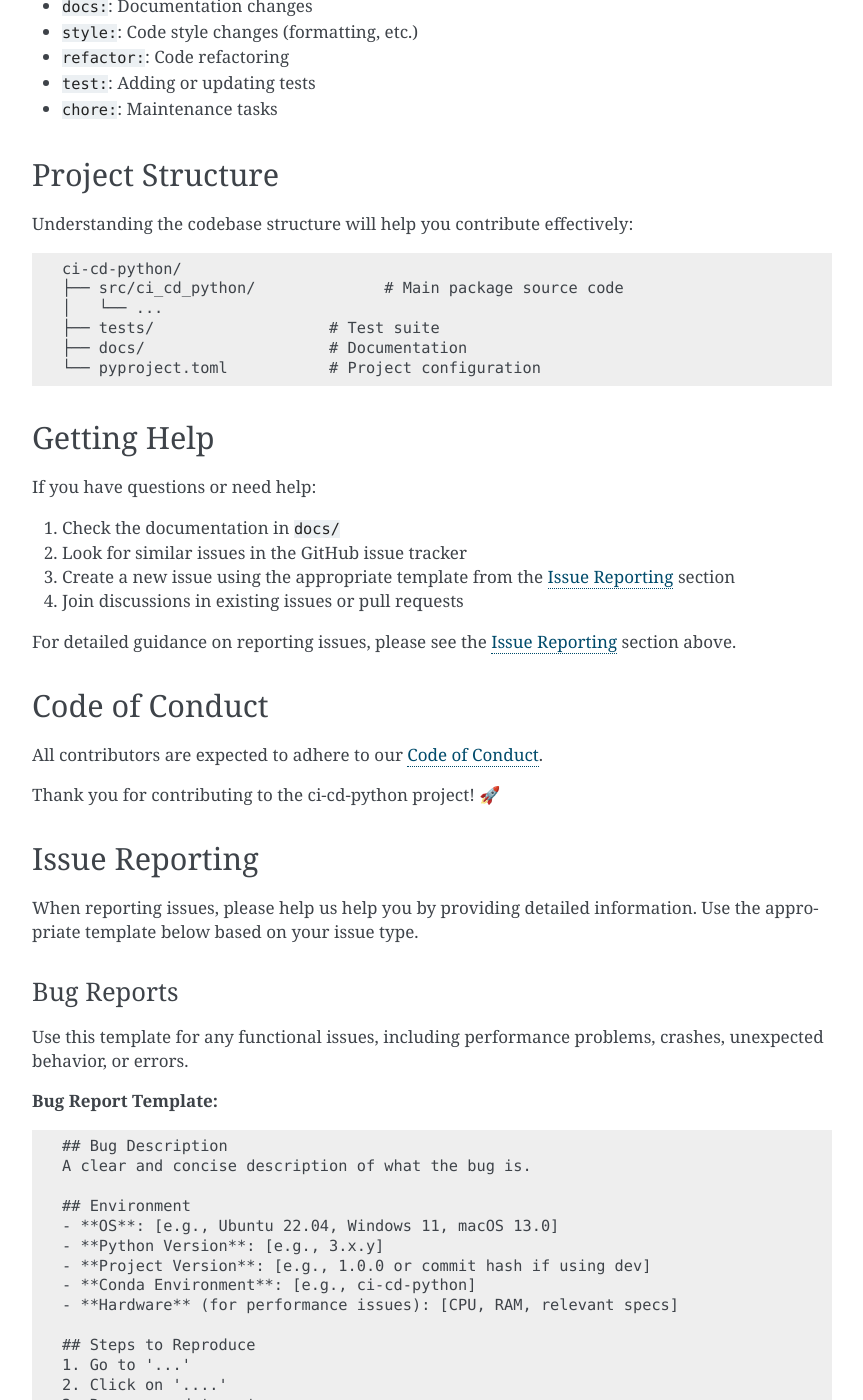
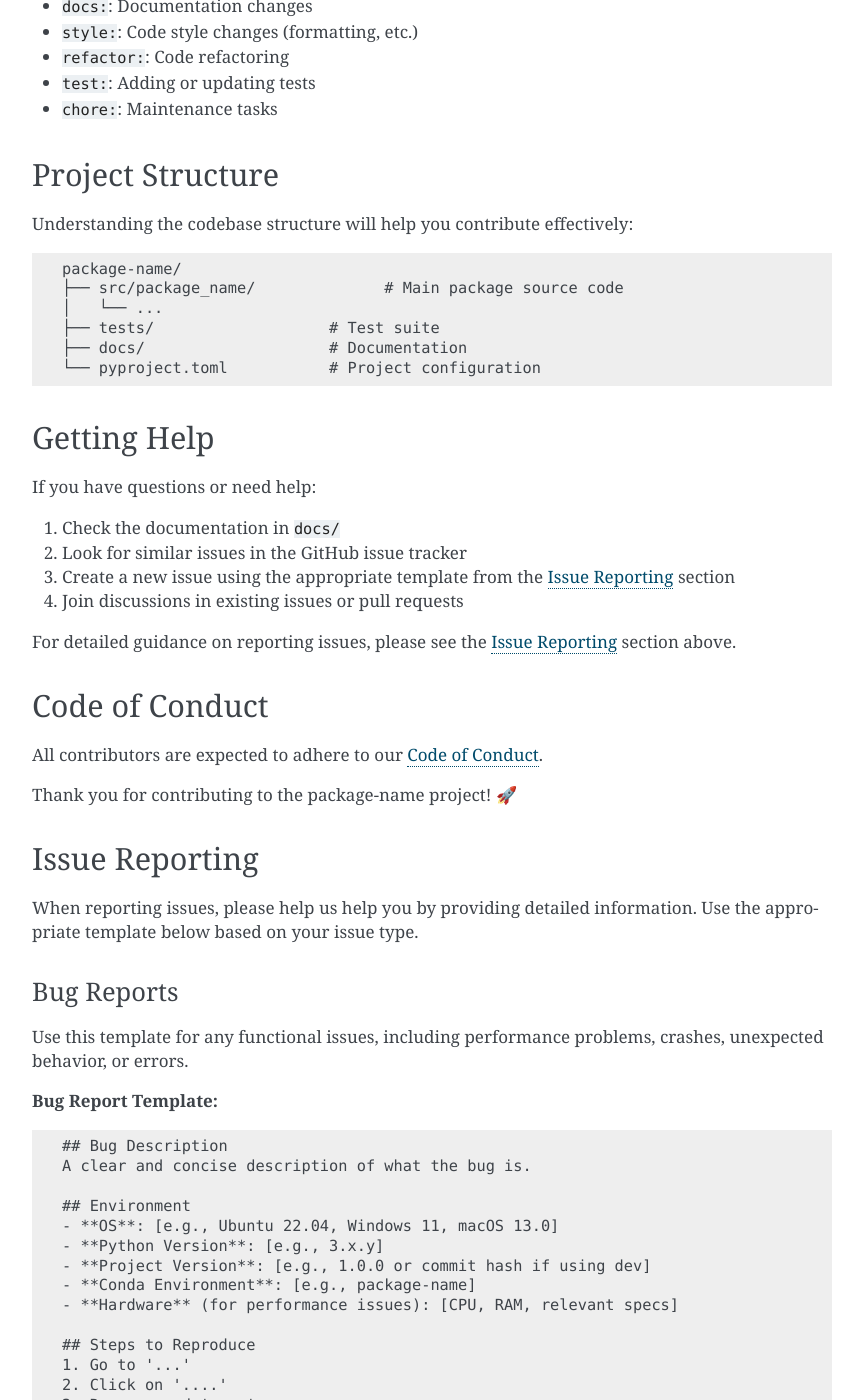
Before and after one commit to j-moralejo-pinas/ci-cd-python-gitflow, a Sphinx documentation site: the page built from docs/contributing.rst, in a window 1280 px wide and 1400 px high, scrolled down 11333 px. Shown: the whole window, without its empty margins (338-1201 px from the left). Built offline with Sphinx 7.4.7, drawn with Linux system fonts in a browser that asks for light colours; formulas are drawn with MathJax 3; pages that are not in the unit, such as notebooks, are missing from menus; the version number could not be read and is left out; some of the changed text lies outside the part shown.

Commit message:
Updated github actions no-self-install Changed names everywhere

```diff
--- a/AUTHORS.rst
+++ b/AUTHORS.rst
@@ -2,7 +2,7 @@
 Contributors
 ============
 
-The ci-cd-python project is made possible by contributions from the following people:
+The package-name project is made possible by contributions from the following people:
 
 Maintainers
 ===========
--- a/CODE_OF_CONDUCT.rst
+++ b/CODE_OF_CONDUCT.rst
@@ -2,7 +2,7 @@
 Code of Conduct (Placeholder)
 ====================
 
-This is a placeholder for the ci-cd-python project Code of Conduct.
+This is a placeholder for the package-name project Code of Conduct.
 
 All contributors, maintainers, and users are expected to uphold standards of respectful and inclusive behavior in all project spaces.
 
--- a/CONTRIBUTING.rst
+++ b/CONTRIBUTING.rst
@@ -2,7 +2,7 @@
 Contributing
 ==============
 
-We welcome contributions to the ci-cd-python project! This guide will help you get started with contributing to the project.
+We welcome contributions to the package-name project! This guide will help you get started with contributing to the project.
 
 📋 **Table of Contents**
 ========================
@@ -37,8 +37,8 @@ Fork and Clone
 
 .. code-block:: bash
 
-    git clone https://github.com/j-moralejo-pinas/ci-cd-python.git
-    cd ci-cd-python
+    git clone https://github.com/j-moralejo-pinas/package-name.git
+    cd package-name
 
 Development Setup
 =================
@@ -50,8 +50,8 @@ Environment Setup
 
 .. code-block:: bash
 
-    conda create -n ci-cd-python python=3.x
-    conda activate ci-cd-python
+    conda create -n package-name python=3.x
+    conda activate package-name
 
 2. Install the package in development mode:
 
@@ -110,7 +110,7 @@ When running code during development, use:
 
 .. code-block:: bash
 
-    PYTHONPATH='/path/to/ci-cd-python/src' python your_script.py
+    PYTHONPATH='/path/to/package-name/src' python your_script.py
 
 Branching Model and Workflow
 ============================
@@ -259,7 +259,7 @@ We use **pyupgrade** to automatically upgrade Python syntax to use modern featur
     pyupgrade --py312-plus src/**/*.py
 
     # Upgrade specific files
-    pyupgrade --py312-plus src/ci_cd_python/specific_module.py
+    pyupgrade --py312-plus src/package_name/specific_module.py
 
     # Upgrade all Python files recursively
     find src -name "*.py" -exec pyupgrade --py312-plus {} +
@@ -285,7 +285,7 @@ We use **docformatter** to automatically format docstrings:
     docformatter --check src/**/*.py
 
     # Format specific files
-    docformatter --in-place src/ci_cd_python/specific_module.py
+    docformatter --in-place src/package_name/specific_module.py
 
 Docformatter ensures:
 
@@ -321,7 +321,7 @@ We use **pydoclint** to ensure docstring quality and consistency:
     pydoclint src/
 
     # Check specific files
-    pydoclint src/ci_cd_python/specific_module.py
+    pydoclint src/package_name/specific_module.py
 
 Pydoclint helps ensure that:
 
@@ -341,7 +341,7 @@ We use **Pyright** for static type checking:
     pyright
 
     # Check specific files
-    pyright src/ci_cd_python/specific_module.py
+    pyright src/package_name/specific_module.py
 
 Pyright is configured in ``pyrightconfig.json`` and helps catch type-related errors before runtime.
 
@@ -351,7 +351,7 @@ Pyright is configured in ``pyrightconfig.json`` and helps catch type-related err
 
     {
         "venvPath": "/path/to/your/conda/envs",
-        "venv": "ci-cd-python"
+        "venv": "package-name"
     }
 
 Replace ``/path/to/your/conda/envs`` with your actual conda environments path (e.g., ``/home/username/miniconda3/envs`` or ``/home/username/micromamba/envs``).
@@ -411,7 +411,7 @@ Example of well-formatted code:
     import numpy as np
     import pandas as pd
 
-    from ci_cd_python import fun
+    from package_name import fun
 
     def calculate_statistics(data: List[float]) -> Dict[str, float]:
         """Calculate basic statistics for a list of numbers.
@@ -452,7 +452,7 @@ Running Tests
     pytest --cov=src
 
     # Run specific test file
-    pytest tests/ci_cd_python/test_specific_module.py
+    pytest tests/package_name/test_specific_module.py
 
     # Run tests matching a pattern
     pytest -k "test_pattern"
@@ -474,7 +474,7 @@ Example test:
     import pytest
     import numpy as np
 
-    from ci_cd_python import fun
+    from package_name import fun
 
 
     class TestFeature:
@@ -581,8 +581,8 @@ Understanding the codebase structure will help you contribute effectively:
 
 .. code-block::
 
-    ci-cd-python/
-    ├── src/ci_cd_python/              # Main package source code
+    package-name/
+    ├── src/package_name/              # Main package source code
     │   └── ...
     ├── tests/                   # Test suite
     ├── docs/                    # Documentation
@@ -605,7 +605,7 @@ Code of Conduct
 
 All contributors are expected to adhere to our `Code of Conduct <CODE_OF_CONDUCT.rst>`_.
 
-Thank you for contributing to the ci-cd-python project! 🚀
+Thank you for contributing to the package-name project! 🚀
 
 Issue Reporting
 ===============
@@ -628,7 +628,7 @@ Use this template for any functional issues, including performance problems, cra
     - **OS**: [e.g., Ubuntu 22.04, Windows 11, macOS 13.0]
     - **Python Version**: [e.g., 3.x.y]
     - **Project Version**: [e.g., 1.0.0 or commit hash if using dev]
-    - **Conda Environment**: [e.g., ci-cd-python]
+    - **Conda Environment**: [e.g., package-name]
     - **Hardware** (for performance issues): [CPU, RAM, relevant specs]
 
     ## Steps to Reproduce
--- a/README.rst
+++ b/README.rst
@@ -1,8 +1,8 @@
 =============
-ci-cd-python
+package-name
 =============
 
-.. image:: https://img.shields.io/badge/python-3.13+-blue.svg
+.. image:: https://img.shields.io/badge/python-3.x+-blue.svg
     :target: https://www.python.org/downloads/
     :alt: Python Version
 
--- a/docs/conf.py
+++ b/docs/conf.py
@@ -33,7 +33,7 @@ import shutil
 #     from sphinx import apidoc
 
 # output_dir = os.path.join(__location__, "api")
-# module_dir = os.path.join(__location__, "../src/ci_cd_python")
+# module_dir = os.path.join(__location__, "../src/package_name")
 # try:
 #     shutil.rmtree(output_dir)
 # except FileNotFoundError:
@@ -110,7 +110,7 @@ source_suffix = ".rst"
 master_doc = "index"
 
 # General information about the project.
-project = "ci-cd-python"
+project = "package-name"
 copyright = "2025, Javier Moralejo"
 
 # The version info for the project you're documenting, acts as replacement for
@@ -122,7 +122,7 @@ copyright = "2025, Javier Moralejo"
 # If you don’t need the separation provided between version and release,
 # just set them both to the same value.
 try:
-    from ci_cd_python import __version__ as version
+    from package_name import __version__ as version
 except ImportError:
     version = ""
 
@@ -249,7 +249,7 @@ html_static_path = ["_static"]
 # html_file_suffix = None
 
 # Output file base name for HTML help builder.
-htmlhelp_basename = "ci-cd-python-doc"
+htmlhelp_basename = "package-name-doc"
 
 
 # -- Options for LaTeX output ------------------------------------------------
@@ -265,7 +265,7 @@ latex_elements = {
 
 # Grouping the document tree into LaTeX files. List of tuples
 # (source start file, target name, title, author, documentclass [howto/manual]).
-latex_documents = [("index", "user_guide.tex", "ci-cd-python Documentation", "Javier Moralejo", "manual")]
+latex_documents = [("index", "user_guide.tex", "package-name Documentation", "Javier Moralejo", "manual")]
 
 # The name of an image file (relative to this directory) to place at the top of
 # the title page.
--- a/docs/index.rst
+++ b/docs/index.rst
@@ -1,8 +1,8 @@
 =============
-ci-cd-python
+package-name
 =============
 
-This is the documentation of **ci-cd-python project**.
+This is the documentation of **package-name project**.
 
 Contents
 ========
--- a/src/ci_cd_python/__init__.py
+++ /dev/null
@@ -1,3 +0,0 @@
-"""Init file for the ci_cd_python module."""
-
-__version__ = "0.0.0"
```
Also changed, not shown: other parts of README.rst (+1 -1 lines), docs/installation.rst (+15 -15 lines), pyproject.toml (+11 -13 lines), src/package_name/__init__.py (added, +22 -0 lines), .pre-commit-config.yaml, .readthedocs.yml, 5 other files.
